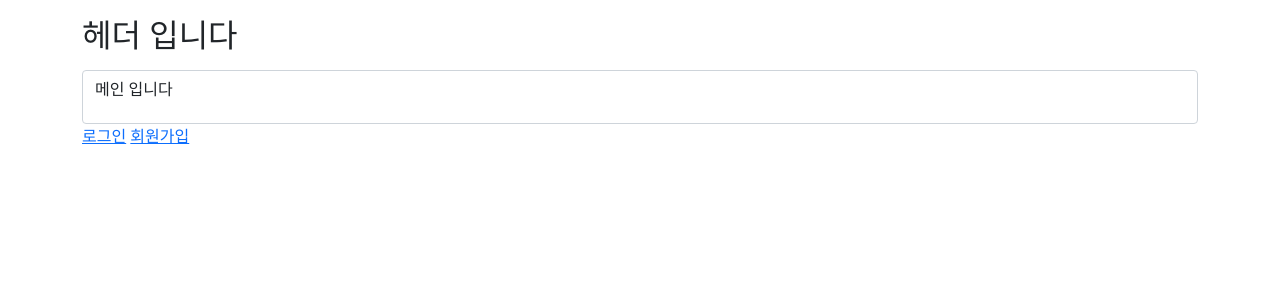
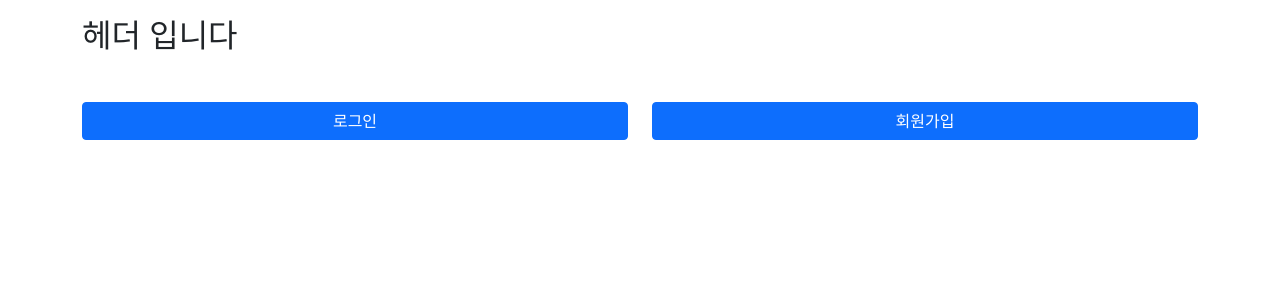
Before and after one commit to chaewoniiii/TeamProject, a Django app: page / in a window 1280 px wide. Shown: the top 300 px of the page. Run offline with Django 3.2, Linux system fonts and the light colour scheme; some libraries are stand-ins or nearby versions.

Commit message:
고진수
로그아웃

```diff
--- a/myapp/templates/home.html
+++ b/myapp/templates/home.html
@@ -7,10 +7,19 @@
 {% endblock %}
 
 {% block contents %}
-<div class="form-control">
-    <p>메인 입니다</p>
+<div class="row mt-5">
+    {% if request.session.user %}
+    <div class="col-12 d-grid">
+        <a class="btn btn-primary btn-block"  href='{% url "User:logout" %}'">로그아웃</a>
+    </div>
+    {% else %}
+    <div class="col-6 d-grid"> <!-- BS5 에서 btn-block 사용하려면 parent 에 d-grid 필요 -->
+        <a class="btn btn-primary btn-block"  href='{% url "User:login" %}'">로그인</a>
+    </div>
+    <div class="col-6 d-grid">
+        <a class="btn btn-primary btn-block" href='{% url "User:register" %}'">회원가입</a>
+    </div>
+    {% endif %}
 </div>
-<a href='{% url "User:login" %}'>로그인</a>
-<a href='{% url "User:register" %}'>회원가입</a>
 
 {% endblock %}
```
